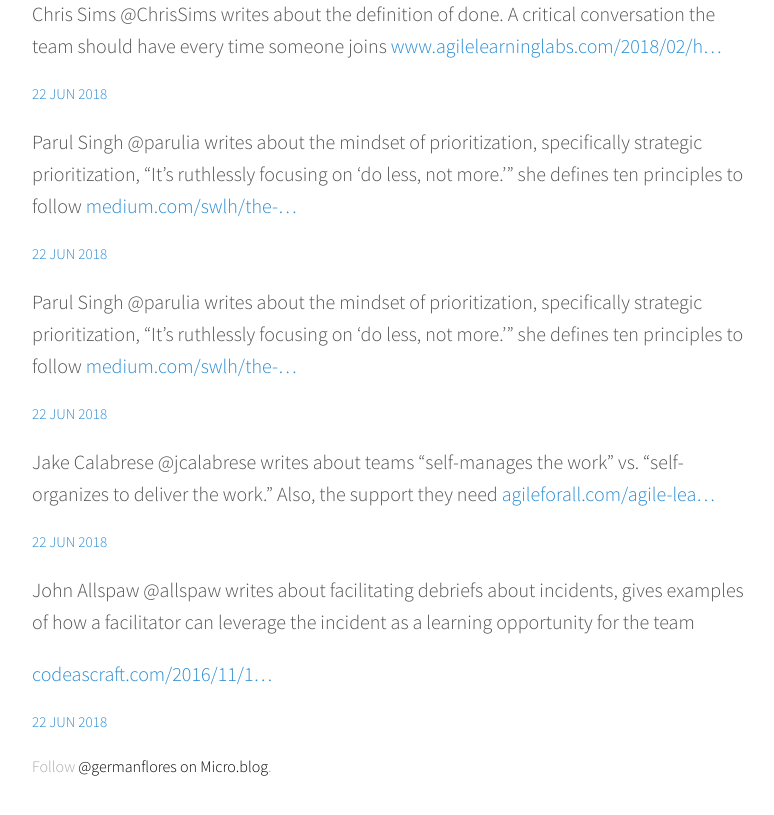
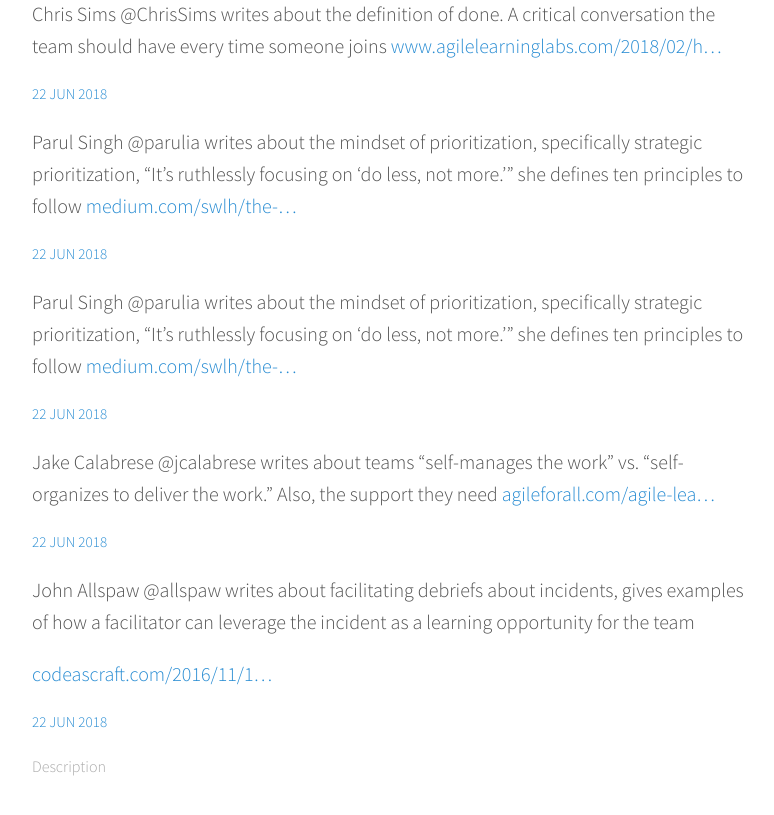
Before and after one commit to germanflores/German, a Jekyll site: the page built from index.html, in a window 1280 px wide and 900 px high, scrolled down 6300 px. Shown: the top 815 px of the window, without its empty margins (248-1022 px from the left). Built offline with Jekyll 4.4.1, drawn with Linux system fonts in a browser that asks for light colours; the list of posts is cut into pages by our own code.

Commit message:
Updated blog url to github https://germanflores.github.io

```diff
--- a/_config.yml
+++ b/_config.yml
@@ -25,10 +25,10 @@ defaults:
 
 title: "German Flores"
 tagline: ""
-description: "Follow <a href=\"https://micro.blog/germanflores\">@germanflores on Micro.blog</a>."
-credits: "Follow <a href=\"https://micro.blog/germanflores\">@germanflores on Micro.blog</a>."
+description: "Description"
+credits: "credits"
 baseurl: ""
-url: "https://germanflores.com"
+url: "https://germanflores.github.io"
 markdown: "kramdown"
 username: "germanflores"
 microblog_user: "germanflores"
```
